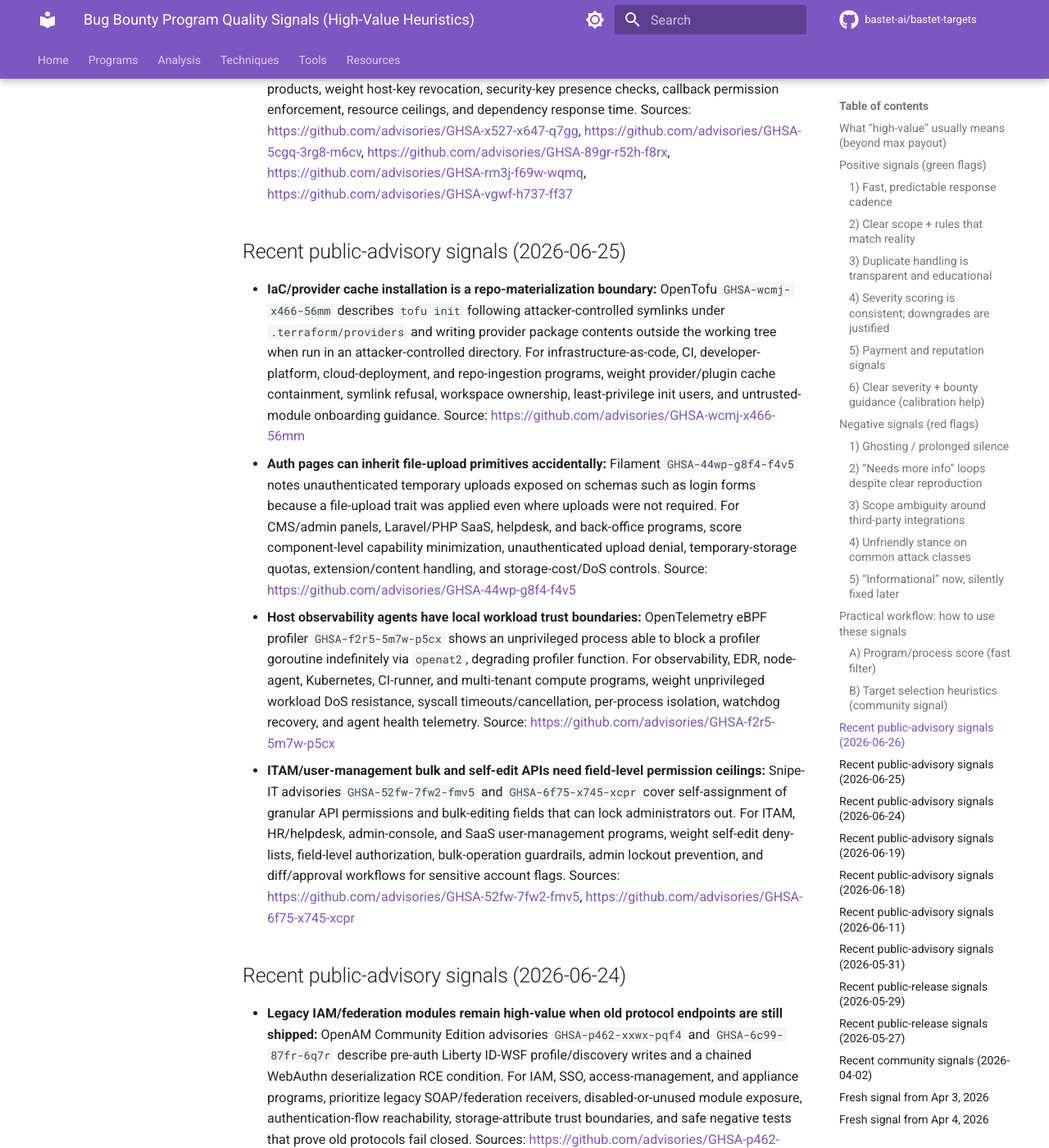
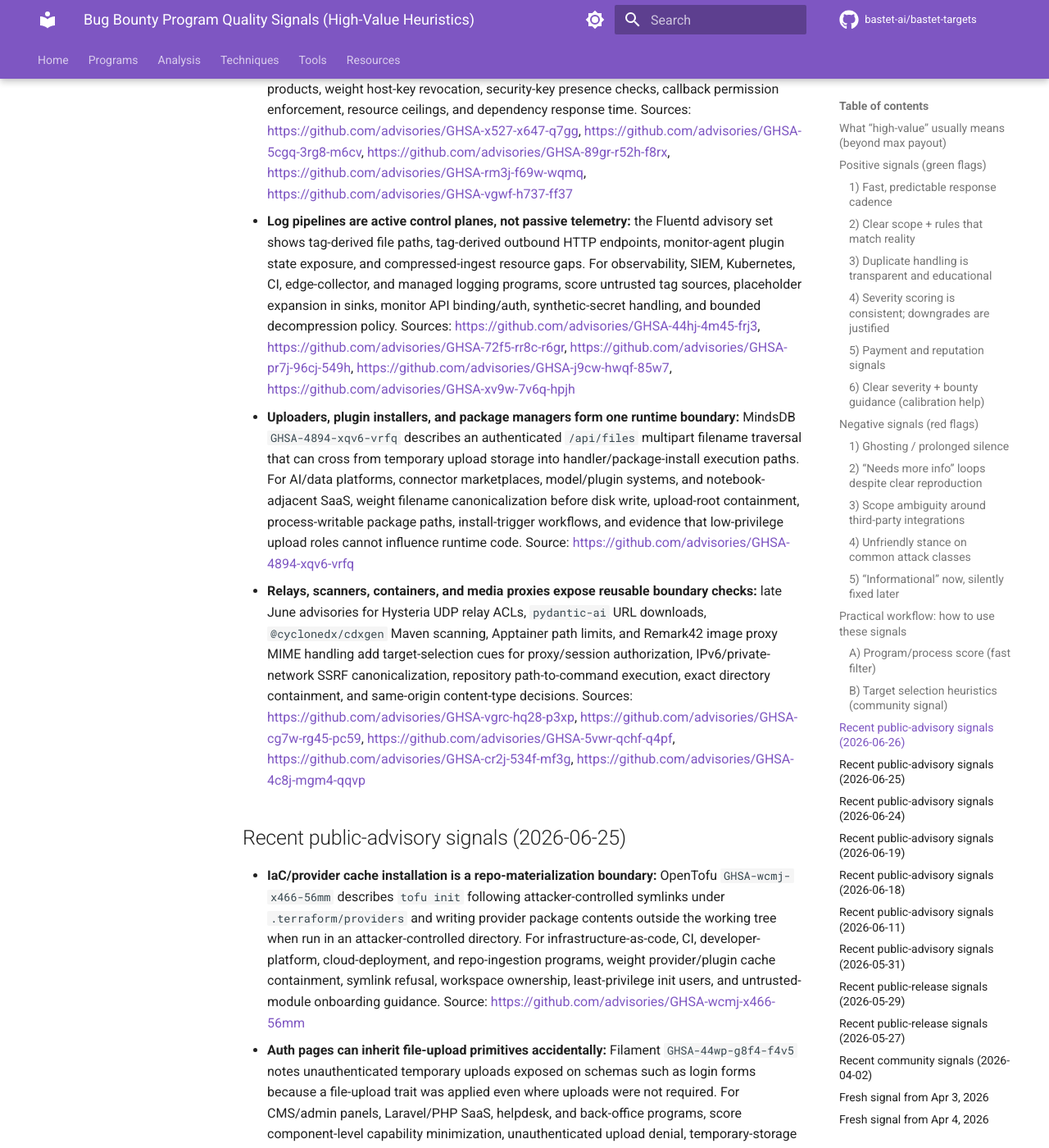
Before and after one commit to bastet-ai/bastet-targets, an MkDocs documentation site: the page built from docs/program-quality-signals.md, in a window 1280 px wide and 1400 px high, scrolled down 4637 px. Shown: the whole window at 82% size. Built offline with MkDocs 1.6.1 and Material for MkDocs 9.7.7, drawn with Linux system fonts in a browser that asks for light colours; comment, search, counter and statistics services are not loaded.

Commit message:
Add June 26 logging and upload target signals

```diff
--- a/docs/program-quality-signals.md
+++ b/docs/program-quality-signals.md
@@ -127,6 +127,9 @@
 - **Passwordless/MFA policies need server-side enforcement, not UI-only constraints:** Keycloak `GHSA-g8vr-x4qh-25qg` reports WebAuthn registration policy bypass via client-side JavaScript manipulation when server-side credential parameters were not validated against realm policy. Score IAM/admin-console programs for FIDO/WebAuthn algorithm and attestation enforcement, downgrade resistance, and UI-bypass negative tests. Source: https://github.com/advisories/GHSA-g8vr-x4qh-25qg
 - **Token revocation must compose correctly across policy layers and introspection:** Keycloak `GHSA-83c4-ffjp-mxp9` notes revoked tokens can remain active when realm-level and client-level `notBefore` policies are both configured and OIDC introspection misses realm-level revocation. For API gateways and identity providers, prioritize revocation propagation, cache invalidation, introspection parity, and disabled-session fail-closed behavior. Source: https://github.com/advisories/GHSA-83c4-ffjp-mxp9
 - **SSH stacks in developer infrastructure deserve auth and DoS patch-cadence scoring:** the late June `golang.org/x/crypto/ssh` cluster covers permission enforcement skips, `knownhosts @revoked` gaps, FIDO/U2F user-presence bypass, and connection/resource exhaustion. For git hosting, CI/CD, deployment, bastion, device-management, and SFTP products, weight host-key revocation, security-key presence checks, callback permission enforcement, resource ceilings, and dependency response time. Sources: https://github.com/advisories/GHSA-x527-x647-q7gg, https://github.com/advisories/GHSA-5cgq-3rg8-m6cv, https://github.com/advisories/GHSA-89gr-r52h-f8rx, https://github.com/advisories/GHSA-rm3j-f69w-wqmq, https://github.com/advisories/GHSA-vgwf-h737-ff37
+- **Log pipelines are active control planes, not passive telemetry:** the Fluentd advisory set shows tag-derived file paths, tag-derived outbound HTTP endpoints, monitor-agent plugin state exposure, and compressed-ingest resource gaps. For observability, SIEM, Kubernetes, CI, edge-collector, and managed logging programs, score untrusted tag sources, placeholder expansion in sinks, monitor API binding/auth, synthetic-secret handling, and bounded decompression policy. Sources: https://github.com/advisories/GHSA-44hj-4m45-frj3, https://github.com/advisories/GHSA-72f5-rr8c-r6gr, https://github.com/advisories/GHSA-pr7j-96cj-549h, https://github.com/advisories/GHSA-j9cw-hwqf-85w7, https://github.com/advisories/GHSA-xv9w-7v6q-hpjh
+- **Uploaders, plugin installers, and package managers form one runtime boundary:** MindsDB `GHSA-4894-xqv6-vrfq` describes an authenticated `/api/files` multipart filename traversal that can cross from temporary upload storage into handler/package-install execution paths. For AI/data platforms, connector marketplaces, model/plugin systems, and notebook-adjacent SaaS, weight filename canonicalization before disk write, upload-root containment, process-writable package paths, install-trigger workflows, and evidence that low-privilege upload roles cannot influence runtime code. Source: https://github.com/advisories/GHSA-4894-xqv6-vrfq
+- **Relays, scanners, containers, and media proxies expose reusable boundary checks:** late June advisories for Hysteria UDP relay ACLs, `pydantic-ai` URL downloads, `@cyclonedx/cdxgen` Maven scanning, Apptainer path limits, and Remark42 image proxy MIME handling add target-selection cues for proxy/session authorization, IPv6/private-network SSRF canonicalization, repository path-to-command execution, exact directory containment, and same-origin content-type decisions. Sources: https://github.com/advisories/GHSA-vgrc-hq28-p3xp, https://github.com/advisories/GHSA-cg7w-rg45-pc59, https://github.com/advisories/GHSA-5vwr-qchf-q4pf, https://github.com/advisories/GHSA-cr2j-534f-mf3g, https://github.com/advisories/GHSA-4c8j-mgm4-qqvp
 
 ## Recent public-advisory signals (2026-06-25)
 
```
Also changed, not shown: docs/programs/high-value.md (+1 -0 lines), docs/resources/program-quality-signals.md (+3 -0 lines).
